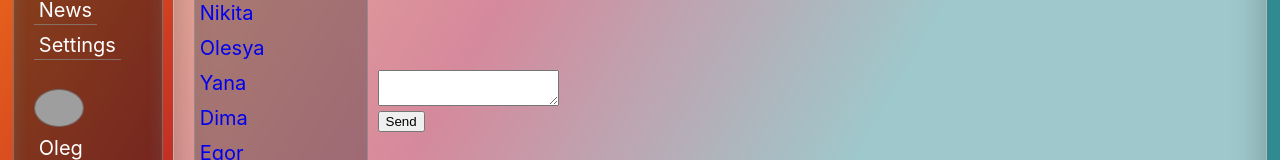
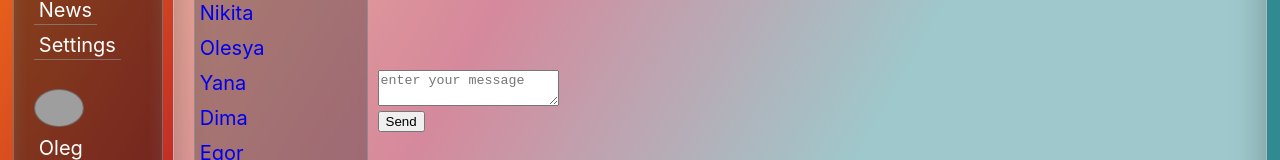
Before and after one commit to yaroslavom/Social-network, a React (Create React App) app: page /dialogs in a window 1280 px wide. Shown: the part 188-348 px from the top of the page. Built offline with nearby package versions, Linux system fonts and the light colour scheme; grey boxes are pictures that could not be loaded.

Commit message:
Create reducer

```diff
--- a/src/App.js
+++ b/src/App.js
@@ -15,7 +15,7 @@ const App = (props) => {
           <Navbar />
             <section className="content">
               <div className="content_wrapper">
-                  <Route path='/dialogs' render={ () => < Dialogs messagesPage={props.state.messagesPage} />}/>
+                  <Route path='/dialogs' render={ () => < Dialogs messagesPage={props.state.messagesPage} dispatch={props.dispatch} />}/>
                   <Route path='/profile' render={ () => < Profile profilePage={props.state.profilePage} dispatch={props.dispatch} />}/>
               </div>
             </section>
--- a/src/components/Dialogs/Dialogs.jsx
+++ b/src/components/Dialogs/Dialogs.jsx
@@ -17,7 +17,7 @@ const Dialogs = (props) => {
     <div className={style.content_dialogs}>
       <div className={style.dialogs_items}>{ dialogsEl }</div>
       <div className={style.messages}>{ messagesEl }</div>
-      <SendMessage />
+      <SendMessage dispatch={props.dispatch} newMessageText={props.messagesPage.newMessageText}/>
     </div>
   );
 };
--- a/src/components/Dialogs/Message/sendMessage.jsx
+++ b/src/components/Dialogs/Message/sendMessage.jsx
@@ -1,17 +1,24 @@
 import React from "react";
+import { addMessageActionCreator, updateNewMessageTextActionCreator } from "../../../redux/dialogs-reducer";
+
 import style from "./../Dialogs.module.css";
 
-const SendMessage = () => {
-    let newMessageElement = React.createRef();
+const SendMessage = (props) => {
+   // let newMessageElement = React.createRef();  на відміну від Posts, ми скорочуємо код, відмовившись від Ref;
     let addMessage = () => {
-      let newMessage = newMessageElement.current.value;
-      alert(newMessage);
-    };
+        props.dispatch(addMessageActionCreator())
+    }
+
+    let onMessageChange = (event) => {
+        // let text = newMessageElement.current.value; замість current що віддало Ref, створюємо event.target;
+        let text = event.target.value; // event.target - отримує value від textarea;
+        props.dispatch(updateNewMessageTextActionCreator(text));
+    }
 
     return (
         <div className={style.new_message}>
             <div>
-                <textarea textarea ref={newMessageElement}></textarea>
+                <textarea onChange={onMessageChange} value={props.newMessageText} placeholder="enter your message" /* ref={newMessageElement} */ />
             </div>
             <div>
                 <button onClick={addMessage}>Send</button>
--- a/src/components/Navbar/Navbar.jsx
+++ b/src/components/Navbar/Navbar.jsx
@@ -16,14 +16,14 @@ const Navbar = () => {
           </NavLink>
         </li>
         <li>
-          <a href="#" className="hover_effect">
+          <NavLink to="/news" className="hover_effect">
             News
-          </a>
+          </NavLink>
         </li>
         <li>
-          <a href="#" className="hover_effect">
+          <NavLink to="/settings" className="hover_effect">
             Settings
-          </a>
+          </NavLink>
         </li>
       </ul>
       <ul className="menu_friends">
--- a/src/components/ProfileSection/Posts/Posts.jsx
+++ b/src/components/ProfileSection/Posts/Posts.jsx
@@ -1,5 +1,6 @@
-import React, { createRef } from "react";
-import { addPostActionCreator, updateNewPostTextActionCreator } from "../../../redux/state";
+import React from "react";
+import { addPostActionCreator, updateNewPostTextActionCreator } from "../../../redux/profile-reducer";
+
 import Post from "./Post/Post";
 
 const Posts = (props) => {
@@ -17,7 +18,6 @@ const Posts = (props) => {
 
   let onPostChange = () => {
     let text = newPostElement.current.value;
-    // let action = {type: "UPDATE-NEW-POST-TEXT", newText: text};
     props.dispatch(updateNewPostTextActionCreator(text));
   }
 
--- a/src/index.js
+++ b/src/index.js
@@ -3,7 +3,7 @@ import React from "react";
 import ReactDOM from "react-dom";
 import "./index.css";
 import App from "./App";
-import store from "./redux/state";
+import store from "./redux/store";
 import { BrowserRouter } from "react-router-dom";
 
 let rerenderEntireTree = (state) => {
--- /dev/null
+++ b/src/redux/dialogs-reducer.js
@@ -0,0 +1,25 @@
+const ADD_MESSAGE = "ADD_MESSAGE";
+const UPDATE_NEW_MESSAGE_TEXT = "UPDATE_NEW_MESSAGE_TEXT";
+
+const dialogsReducer = (state, action) => {
+    switch (action.type ) {
+        case ADD_MESSAGE:
+            let newMessage = {
+                message: state.newMessageText,
+                id: 4
+              };
+              state.messages.push(newMessage);
+              state.newMessageText = ""
+        return state;
+            case UPDATE_NEW_MESSAGE_TEXT:
+                state.newMessageText = action.newText;
+            return state;
+        default:
+            return state;
+    }
+}
+
+export const addMessageActionCreator = () => ({ type: ADD_MESSAGE});
+export const updateNewMessageTextActionCreator = (text) => ({ type: UPDATE_NEW_MESSAGE_TEXT, newText: text });
+
+export default dialogsReducer;
--- /dev/null
+++ b/src/redux/profile-reducer.js
@@ -0,0 +1,26 @@
+const ADD_POST = "ADD_POST";
+const UPDATE_NEW_POST_TEXT = "UPDATE-NEW-POST-TEXT";
+
+const profileReducer = (state, action) => {
+  switch (action.type) {
+    case ADD_POST:
+      let newPost = {
+        id: 3,
+        message: state.newPostText,
+        likesCount: 0,
+      };
+      state.posts.push(newPost);
+      state.newPostText = "";
+      return state;
+    case UPDATE_NEW_POST_TEXT:
+      state.newPostText = action.newText;
+      return state;
+    default:
+      return state;
+  }
+};
+
+export const addPostActionCreator = () => ({ type: ADD_POST });
+export const updateNewPostTextActionCreator = (text) => ({ type: UPDATE_NEW_POST_TEXT, newText: text });
+
+export default profileReducer;
--- a/src/redux/state.js
+++ b/src/redux/store.js
@@ -1,5 +1,5 @@
-const ADD_POST = "ADD_POST";
-const UPDATE_NEW_POST_TEXT = "UPDATE-NEW-POST-TEXT";
+import dialogsReducer from "./dialogs-reducer";
+import profileReducer from "./profile-reducer";
 
 let store = {
     _state: {
@@ -26,6 +26,7 @@ let store = {
           { name: "Egor", id: 7 },
           { name: "Joshua", id: 8 },
         ],
+        newMessageText: ""
       },
     },
 
@@ -42,27 +43,11 @@ let store = {
     },
 
     dispatch (action){
-      if (action.type === ADD_POST) {
-        let newPost = {
-          id: 3,
-          message: this._state.profilePage.newPostText,
-          likesCount: 0
-        };
-        this._state.profilePage.posts.push(newPost);
-        this._state.profilePage.newPostText = ""
-        this._callSubscriber(this._state);
-      }
-
-      else if (action.type === UPDATE_NEW_POST_TEXT){
-        this._state.profilePage.newPostText = action.newText;
-        this._callSubscriber(this._state);
-      }
+      this._state.profilePage = profileReducer(this._state.profilePage, action);
+      this._state.messagesPage = dialogsReducer(this._state.messagesPage, action);
+      this._callSubscriber(this._state);
     }
 }
-
-export const addPostActionCreator = () => ({ type: ADD_POST });
-
-export const updateNewPostTextActionCreator = (text) => ({ type: UPDATE_NEW_POST_TEXT, newText: text });
 
 
 window.store = store;
```
